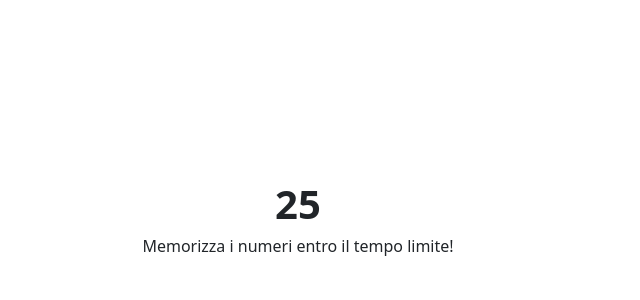
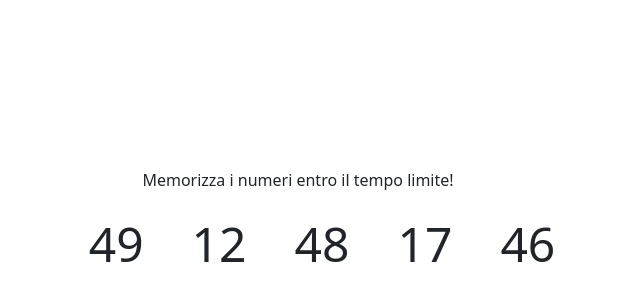
Before and after one commit to giuseppeesposito22/js-simon, a plain HTML site: page index.html in a window 1280 px wide. Shown: the part 168-468 px from the top of the page, without its empty margins (342-982 px from the left). Drawn offline with nearby package versions, Linux system fonts and the light colour scheme.

Commit message:
aggiunto array di numeri nel dom

```diff
--- a/index.html
+++ b/index.html
@@ -26,7 +26,9 @@
       <p id="instructions">Memorizza i numeri entro il tempo limite!</p>
 
       <!-- Numbers -->
-      <ul id="numbers-list" class="d-flex gap-5 list-unstyled"></ul>
+      <ul id="numbers-list" class="d-flex gap-5 list-unstyled">
+        <li></li>
+      </ul>
 
       <!-- Form -->
       <form id="answers-form" class="d-none">
--- a/js/script.js
+++ b/js/script.js
@@ -1,11 +1,43 @@
 const countdownEl = document.getElementById("countdown");
+const listNumberEl = document.getElementById("numbers-list");
 
 // con il setInterval creo un countdown
-let tempo = 30000;
+let time = 3000;
 
 const interval = setInterval(() => {
-  tempo -= 1000;
-  countdownEl.innerHTML = tempo / 1000;
+  time -= 1000;
+  countdownEl.innerHTML = time / 1000;
 
-  if (tempo === 0) clearInterval(interval);
+  if (time === 0) {
+    clearInterval(interval);
+    countdownEl.classList.add("d-none");
+  }
 }, 1000);
+
+// ho creato due metodi:
+
+// questo per generare numeri casuali
+const randomNumber = (min, max) =>
+  Math.floor(Math.random() * (max - min) + min);
+
+// questo per creare un array di numeri casuali
+/**
+ *
+ * @param {num} length questo indica la lunghezza dell'array che si vuole generare
+ * @returns {array}
+ */
+function createRandomNumberArray(length) {
+  let array = [];
+  for (let i = 0; i < length; i++) {
+    array.push(randomNumber(1, 50));
+  }
+
+  return array;
+}
+
+// vado a inserire nel dom l'array di numeri casuali
+const numberArray = createRandomNumberArray(5);
+
+for (let i = 0; i < numberArray.length; i++) {
+  listNumberEl.innerHTML += `<li>${numberArray[i]}</li>`;
+}
```
